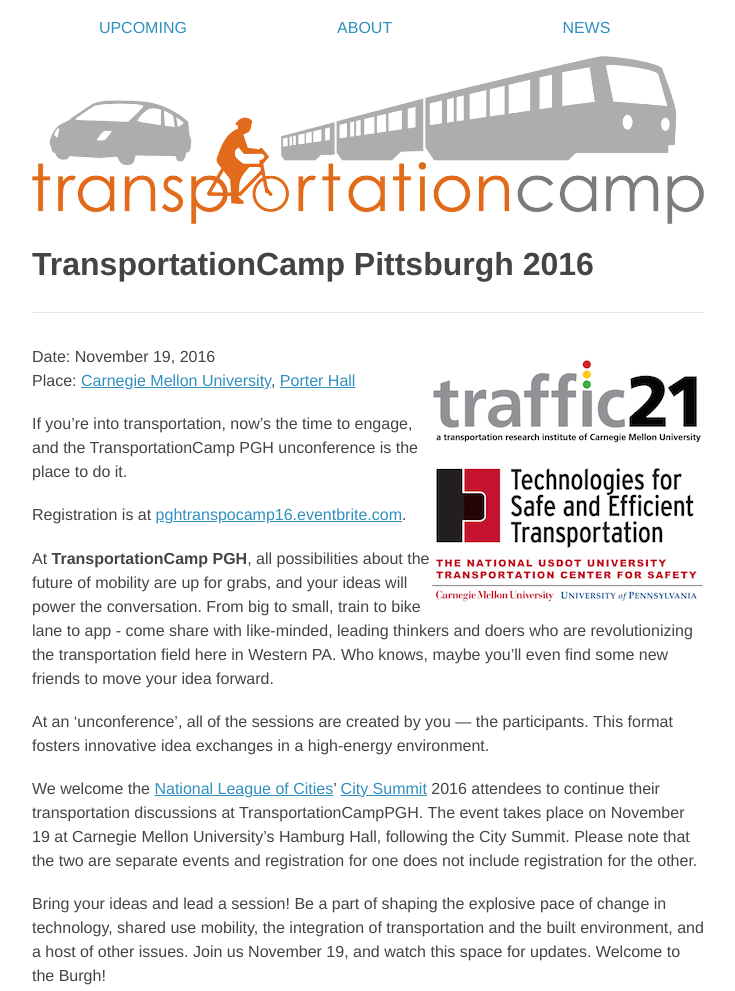
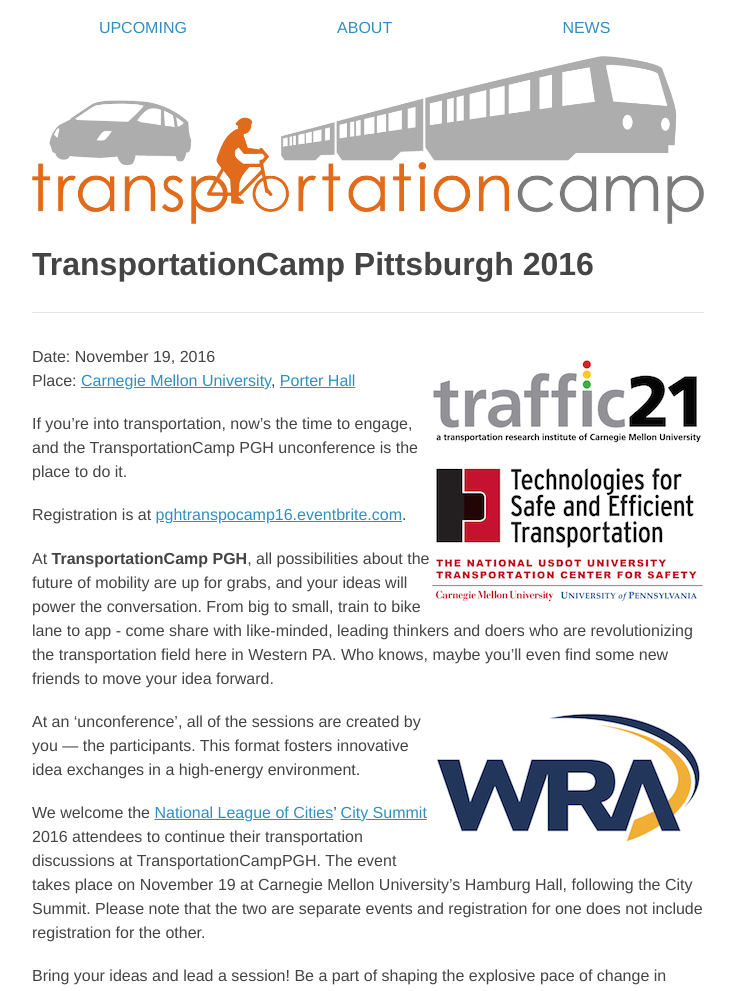
Before and after one commit to transpocamp/transportationcamp.org, a Jekyll site: the page built from events/pgh-2016/index.markdown, in a window 1280 px wide. Shown: the top 991 px of the page, without its empty margins (272-1007 px from the left). Built offline with Jekyll 4.4.1, drawn with Linux system fonts in a browser that asks for light colours; nearby versions of some CDN libraries.

Commit message:
Add WRL logo to PGH

```diff
--- a/events/pgh-2016/index.markdown
+++ b/events/pgh-2016/index.markdown
@@ -16,7 +16,7 @@
 
 At **TransportationCamp PGH**, all possibilities about the future of mobility are up for grabs, and your ideas will power the conversation. From big to small, train to bike lane to app - come share with like-minded, leading thinkers and doers who are revolutionizing the transportation field here in Western PA. Who knows, maybe you’ll even find some new friends to move your idea forward.
 
-At an 'unconference', all of the sessions are created by you — the participants. This format fosters innovative idea exchanges in a high-energy environment.
+<a href="https://www.wrallp.com/"><img src="wra.png" style="float:right;width:272px;height:140px;"></a>At an 'unconference', all of the sessions are created by you — the participants. This format fosters innovative idea exchanges in a high-energy environment.
 
 We welcome the [National League of Cities](http://www.nlc.org/)’ [City Summit](http://citysummit.nlc.org/) 2016 attendees to continue their transportation discussions at TransportationCampPGH. The event takes place on November 19 at Carnegie Mellon University’s Hamburg Hall, following the City Summit. Please note that the two are separate events and registration for one does not include registration for the other.
 
```
Also changed, not shown: events/pgh-2016/wra.png (added).
